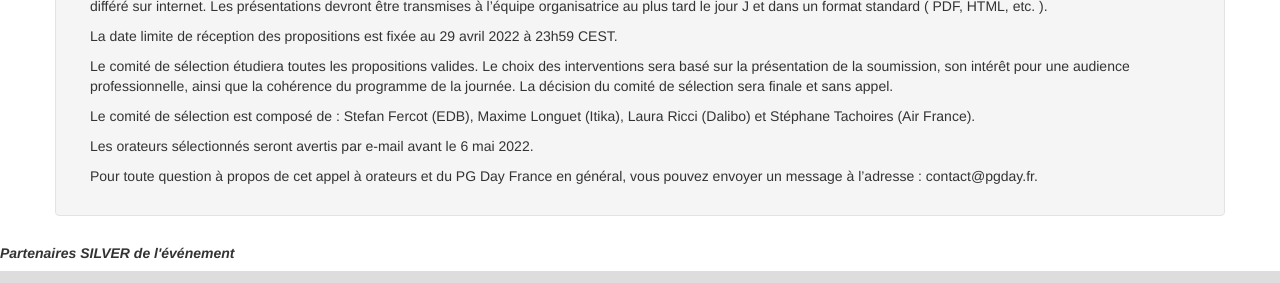
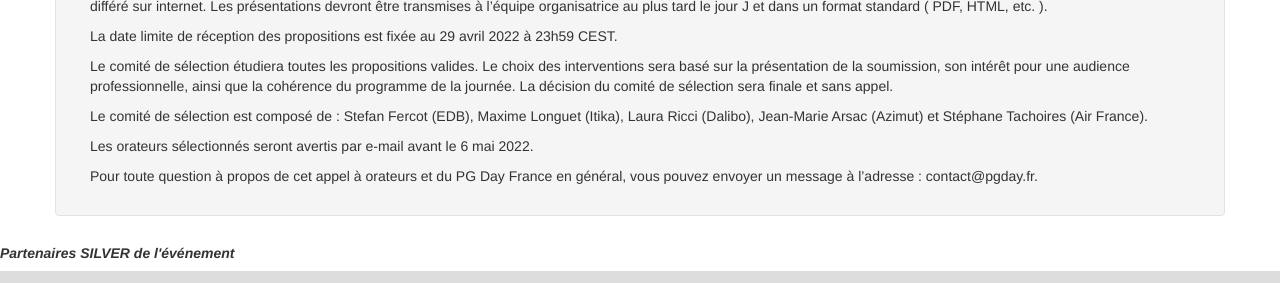
Before and after one commit to postgresqlfr/2024.pgday.fr, a Jekyll site: the page built from appel.md, in a window 1280 px wide. Shown: the part 1256-1539 px from the top of the page. Built offline with Jekyll 4.4.1, drawn with Linux system fonts in a browser that asks for light colours; our own code applies the rules of GitHub Pages for plain Markdown files.

Commit message:
Ajout de JM Arsac

```diff
--- a/appel.md
+++ b/appel.md
@@ -66,7 +66,7 @@
 
 Le comité de sélection étudiera toutes les propositions valides. Le choix des interventions sera basé sur la présentation de la soumission, son intérêt pour une audience professionnelle, ainsi que la cohérence du programme de la journée. La décision du comité de sélection sera finale et sans appel.
 
-Le comité de sélection est composé de : Stefan Fercot (EDB), Maxime Longuet (Itika), Laura Ricci (Dalibo) et Stéphane Tachoires (Air France).
+Le comité de sélection est composé de : Stefan Fercot (EDB), Maxime Longuet (Itika), Laura Ricci (Dalibo), Jean-Marie Arsac (Azimut) et Stéphane Tachoires (Air France).
 
 Les orateurs sélectionnés seront avertis par e-mail avant le 6 mai 2022.
 
```
